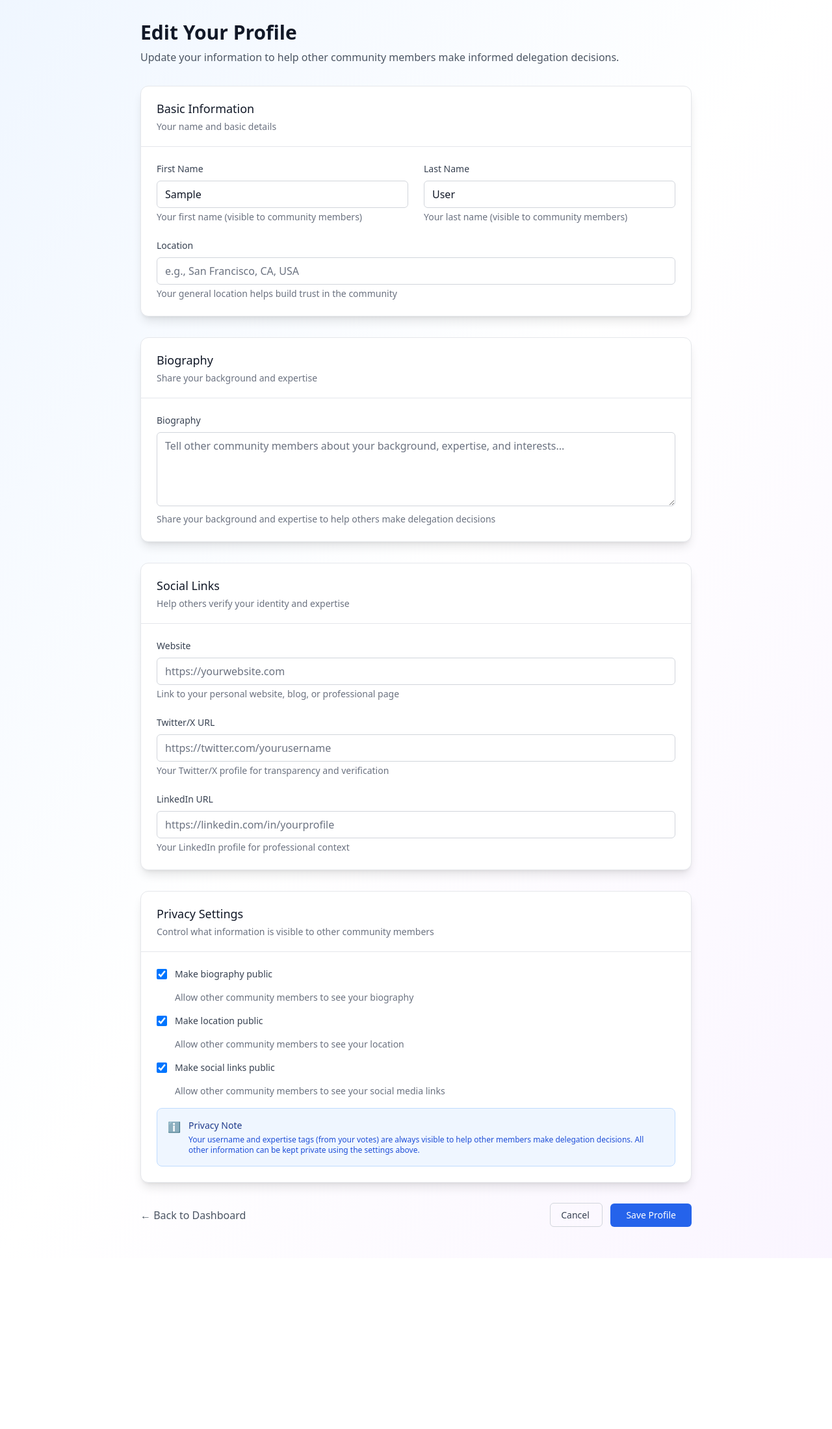
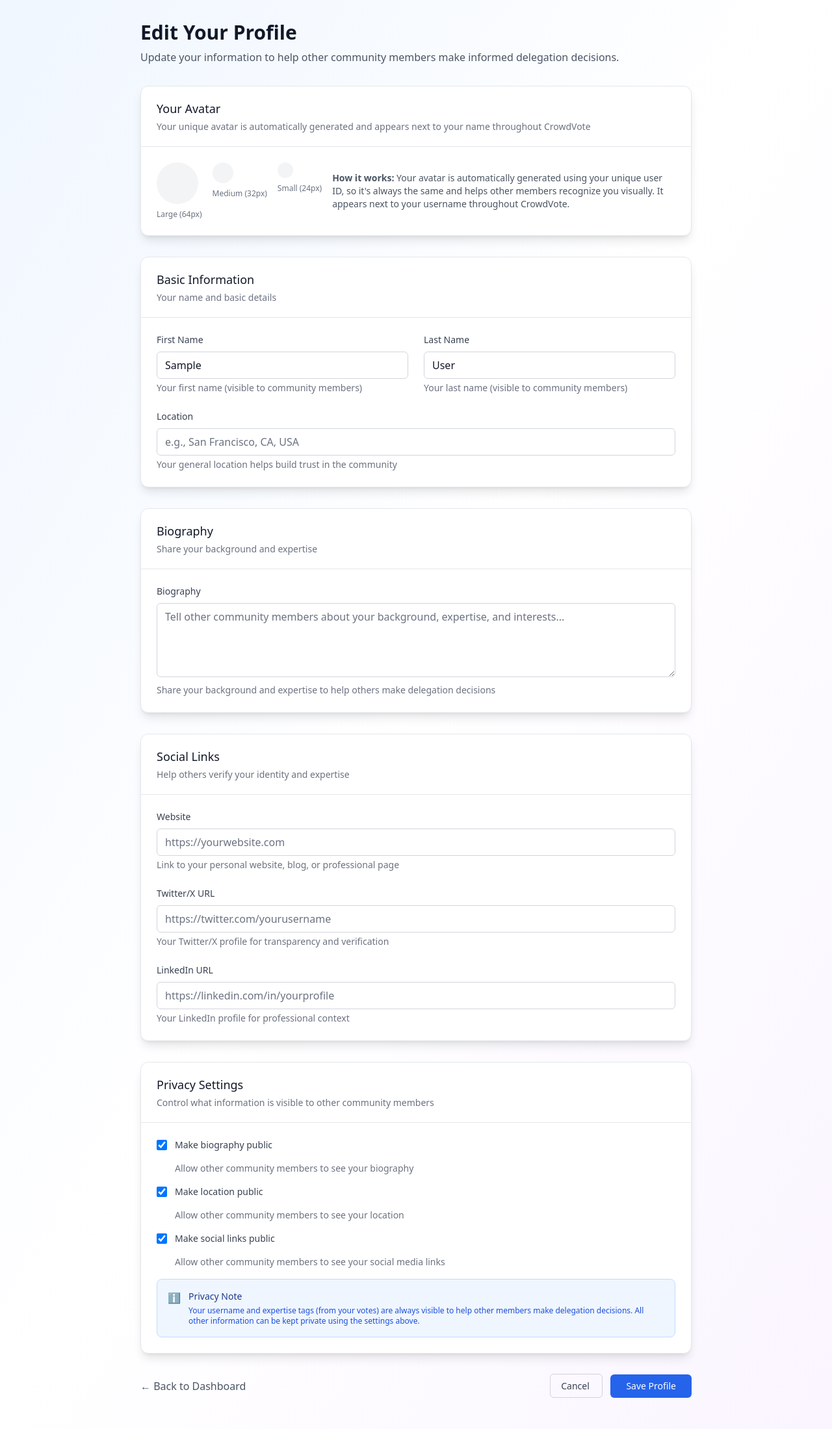
Before and after one commit to jasonblum/crowdvote, a Django app: page /profile/profile/edit/ in a window 1280 px wide. Shown: the part 133-2332 px from the top of the page at 65% size. Before the commit the page ends 2021 px from the top, so only its background shows below. Run offline with Django 5.2, Linux system fonts and the light colour scheme; the visitor is signed in with stand-in values (Sample User, id 1); some libraries are stand-ins or nearby versions.

Commit message:
✨ Plan #10 + Jdenticon Avatar System: Complete Member Experience

```diff
--- a/accounts/models.py
+++ b/accounts/models.py
@@ -98,6 +98,30 @@
             return self.first_name
         else:
             return self.username
+
+    def get_avatar_html(self, size=32):
+        """
+        Generate Jdenticon avatar HTML for this user.
+
+        Uses the user's ID as the seed value for consistent avatar generation.
+        The avatar will be the same every time for the same user.
+
+        Args:
+            size (int): Size in pixels for the square avatar (default: 32)
+
+        Returns:
+            str: HTML for SVG avatar element with Jdenticon data attributes
+        """
+        return f'<svg data-jdenticon-value="{self.id}" width="{size}" height="{size}" class="rounded-full bg-gray-100 dark:bg-gray-700"></svg>'
+
+    def get_avatar_value(self):
+        """
+        Get the value used for Jdenticon avatar generation.
+
+        Returns:
+            str: Consistent value for avatar generation (user ID)
+        """
+        return str(self.id)
 
     def get_tag_usage_frequency(self):
         """
--- a/accounts/templates/accounts/components/username_link.html
+++ b/accounts/templates/accounts/components/username_link.html
@@ -7,6 +7,11 @@
 - Consistent styling across the application
 {% endcomment %}
 
+<div class="flex items-center space-x-2">
+    <!-- Jdenticon Avatar -->
+    {{ user.get_avatar_html:24|safe }}
+
+    <!-- Username Link -->
     {% if profile_url %}
         <a href="{{ profile_url }}" class="{{ css_class }}" title="View {{ display_name }}'s profile">
             {{ display_name }}
@@ -14,3 +19,4 @@
     {% else %}
         <span class="text-gray-700 dark:text-gray-300" title="{{ user.username }}">{{ display_name }}</span>
     {% endif %}
+</div>
--- a/accounts/templates/accounts/edit_profile.html
+++ b/accounts/templates/accounts/edit_profile.html
@@ -25,6 +25,40 @@
 
         <form method="post" class="space-y-8">
             {% csrf_token %}
+
+            <!-- Avatar Preview -->
+            <div class="bg-white rounded-xl shadow-lg border border-gray-200 overflow-hidden">
+                <div class="px-6 py-5 border-b border-gray-200">
+                    <h3 class="text-lg font-medium text-gray-900">Your Avatar</h3>
+                    <p class="text-sm text-gray-500 mt-1">Your unique avatar is automatically generated and appears next to your name throughout CrowdVote</p>
+                </div>
+                <div class="px-6 py-6">
+                    <div class="flex items-center space-x-4">
+                        <div class="flex space-x-4">
+                            <div class="text-center">
+                                {% load member_tags %}
+                                {% user_avatar user 64 %}
+                                <p class="text-xs text-gray-500 mt-2">Large (64px)</p>
+                            </div>
+                            <div class="text-center">
+                                {% user_avatar user 32 %}
+                                <p class="text-xs text-gray-500 mt-2">Medium (32px)</p>
+                            </div>
+                            <div class="text-center">
+                                {% user_avatar user 24 %}
+                                <p class="text-xs text-gray-500 mt-2">Small (24px)</p>
+                            </div>
+                        </div>
+                        <div class="flex-1">
+                            <p class="text-sm text-gray-600">
+                                <strong>How it works:</strong> Your avatar is automatically generated using your unique user ID,
+                                so it's always the same and helps other members recognize you visually.
+                                It appears next to your username throughout CrowdVote.
+                            </p>
+                        </div>
+                    </div>
+                </div>
+            </div>
 
             <!-- Basic Information -->
             <div class="bg-white rounded-xl shadow-lg border border-gray-200 overflow-hidden">
--- a/accounts/templates/accounts/member_profile_community.html
+++ b/accounts/templates/accounts/member_profile_community.html
@@ -28,8 +28,8 @@
                 <div class="bg-white rounded-xl shadow-lg border border-gray-200 overflow-hidden">
                     <div class="bg-gradient-to-r from-blue-600 to-purple-600 px-6 py-8 text-white">
                         <div class="flex items-center space-x-4">
-                            <div class="w-20 h-20 bg-white bg-opacity-20 rounded-full flex items-center justify-center text-3xl font-bold">
-                                {{ member.get_display_name|first|upper }}
+                            <div class="w-20 h-20 rounded-full bg-white bg-opacity-20 p-1">
+                                {{ member.get_avatar_html:72|safe }}
                             </div>
                             <div>
                                 <h1 class="text-3xl font-bold">{{ member.get_display_name }}</h1>
--- a/accounts/templatetags/member_tags.py
+++ b/accounts/templatetags/member_tags.py
@@ -71,3 +71,18 @@
     except:
         # If URL generation fails, just return the username
         return username
+
+
+@register.simple_tag
+def user_avatar(user, size=32):
+    """
+    Generate Jdenticon avatar for a user.
+
+    Args:
+        user: User object
+        size: Size in pixels (default: 32)
+
+    Returns:
+        Safe HTML for SVG avatar
+    """
+    return mark_safe(user.get_avatar_html(size))
--- a/crowdvote/templates/base.html
+++ b/crowdvote/templates/base.html
@@ -11,6 +11,11 @@
 
     <!-- HTMX -->
     <script src="https://unpkg.com/htmx.org@1.9.10"></script>
+
+    <!-- Jdenticon for user avatars -->
+    <script src="https://cdn.jsdelivr.net/npm/jdenticon@3.3.0/dist/jdenticon.min.js" async
+            integrity="sha384-LfouGM03m83ArVtne1JPk926e3SGD0Tz8XHtW2OKGsgeBU/UfR0Fa8eX+UlwSSAZ" crossorigin="anonymous">
+    </script>
 
     <!-- Custom Tailwind config -->
     <script>
```
Also changed, not shown: democracy/templates/democracy/community_detail.html (+2 -5 lines), docs/CHANGELOG.md. Lines whose indentation alone changed are shown as unchanged.
